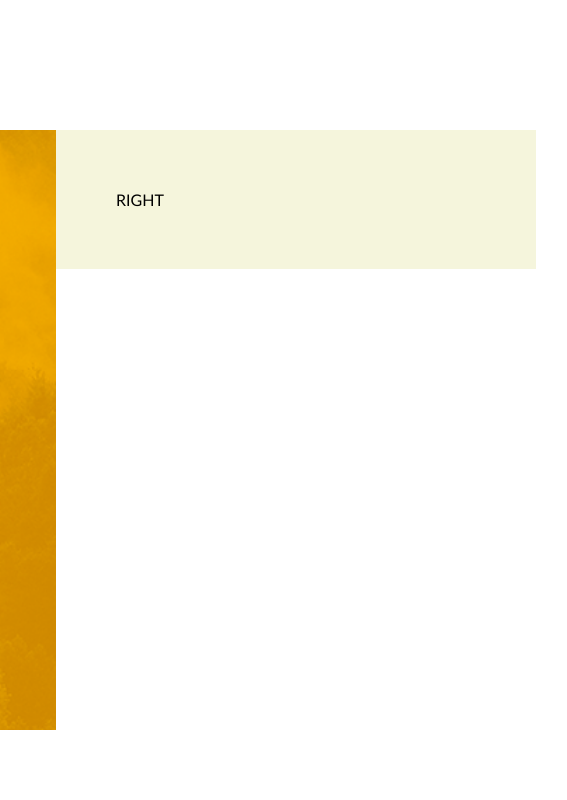
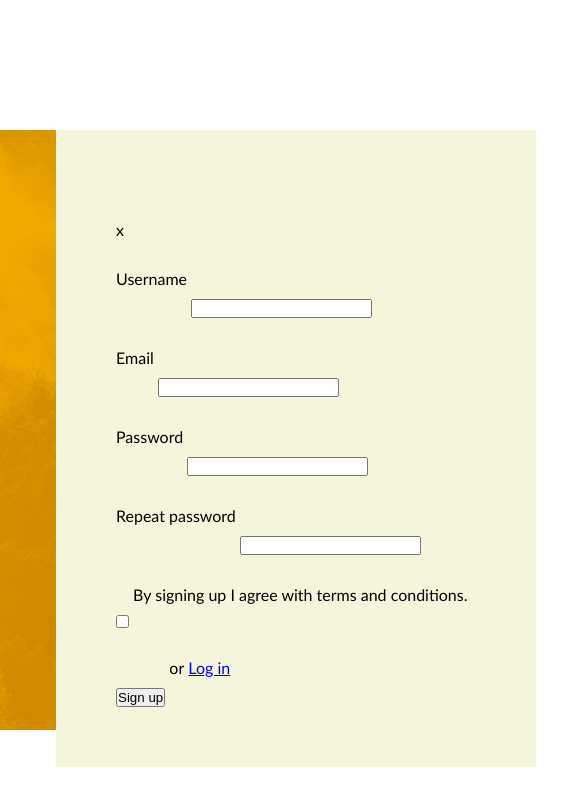
Before and after one commit to Nuotaikos/6-sign-up-form-nd, a website: page index.html in a window 1280 px wide. Shown: the full height of the page, 504-1071 px from the left. Drawn offline with Linux system fonts and the light colour scheme.

Commit message:
Form style

```diff
--- a/css/main.css
+++ b/css/main.css
@@ -59,3 +59,24 @@ body {
     padding: 60px;
     background-color: beige;
 }
+.close {
+
+}
+
+form {
+    display: inline-block;
+width: 100%;
+}
+
+.form > .form-row {
+    width: 100%;
+}
+.form > .form-row > .label {
+    display: inline-block;
+    width: 100%;
+    margin-bottom: 5px;
+}
+
+.form > .form-row > .input {
+    width: 100%;
+}
--- a/index.html
+++ b/index.html
@@ -27,7 +27,32 @@
 
         </div>
         <div class="right-column">
-            RIGHT
+            <div class="close">x</div>
+            <div class="form-row">
+                <label for="" class="label">Username</label>
+                <input type="text" class="input">
+            </div>
+            <div class="form-row">
+                <label for="" class="label">Email</label>
+                <input type="text" class="input">
+            </div>
+            <div class="form-row">
+                <label for="" class="label">Password</label>
+                <input type="text" class="input">
+            </div>
+            <div class="form-row">
+                <label for="" class="label">Repeat password</label>
+                <input type="text" class="input">
+            </div>
+            <div>
+                <input type="checkbox">
+                <label for="">By signing up I agree with terms and conditions.</label>
+            </div>
+            <div class="form-row">
+                <button type="submit">Sign up</button>
+                <span>or</span>
+                <a href="#">Log in</a>
+            </div>
         </div>
     </main>
 </body>
```
